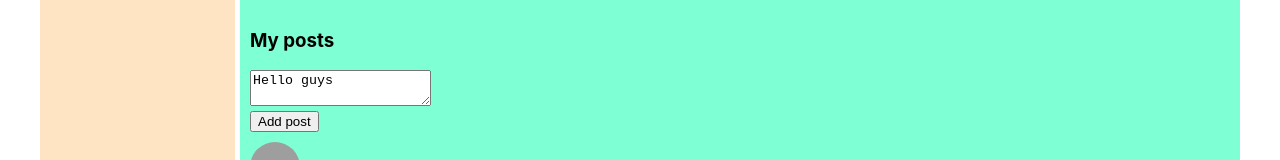
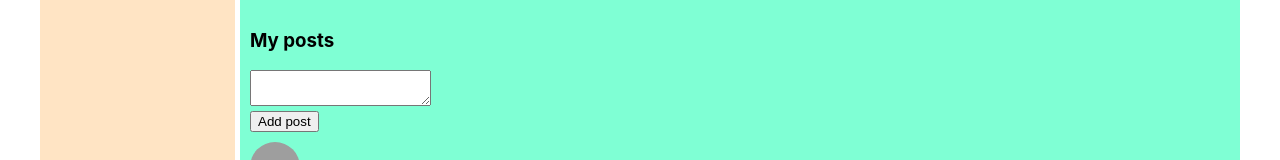
Before and after one commit to Ilya030290/Social_network, a React (Create React App) app: page /profile in a window 1280 px wide. Shown: the part 419-579 px from the top of the page. Built offline with nearby package versions, Linux system fonts and the light colour scheme; grey boxes are pictures that could not be loaded.

Commit message:
Modified callbacks for addPost and updatePost

```diff
--- a/src/App.tsx
+++ b/src/App.tsx
@@ -24,7 +24,7 @@ type AppPropsType = {
             dialogs: Array<DialogItemPropsType>
         }
     },
-    addPost: (postMessage: string) => void,
+    addPost: () => void,
     updateNewPostText: (newText: string) => void
 }
 
--- a/src/components/Profile/MyPosts/MyPosts.tsx
+++ b/src/components/Profile/MyPosts/MyPosts.tsx
@@ -5,28 +5,23 @@ import Post, {PostPropsType} from "./Post/Post";
 type MyPostsPropsType = {
     posts: Array<PostPropsType>,
     newPostText: string,
-    addPost: (postMessage: string) => void,
+    addPost: () => void,
     updateNewPostText: (newText: string) => void
 }
 
 const MyPosts = (props: MyPostsPropsType) => {
     const postElements = props.posts.map(p => <Post id={p.id} message={p.message} likeCount={p.likeCount}/>);
 
-    const newPostElement = React.useRef<HTMLTextAreaElement | null>(null);
+    const newPostElement = React.createRef<HTMLTextAreaElement>();
 
     const addPost = () => {
-        let text = newPostElement.current?.value;
-        if (text) {
-            props.addPost(text)
-        }
-        /*if (newPostElement.current) newPostElement.current.value = '';*/
+            props.addPost()
     }
 
     const onPostChange = () => {
-        let text = newPostElement.current?.value;
-        if (text) {
+        let text = newPostElement.current!.value;
             props.updateNewPostText(text)
-        }
+
     }
         return (
             <div className={s.postsBlock}>
--- a/src/components/Profile/Profile.tsx
+++ b/src/components/Profile/Profile.tsx
@@ -8,7 +8,7 @@ type ProfilePropsType = {
         posts: Array<PostPropsType>,
         newPostText: string
     },
-    addPost: (postMessage: string) => void,
+    addPost: () => void,
     updateNewPostText: (newText: string) => void
 }
 
--- a/src/index.tsx
+++ b/src/index.tsx
@@ -1,11 +1,35 @@
 import './index.css';
-import reportWebVitals from './reportWebVitals';
-import {rerenderEntireTree} from "./render";
-import {state} from "./redux/state";
+import {addPost, state, subscribe, updateNewPostText} from "./redux/state";
+import {PostPropsType} from "./components/Profile/MyPosts/Post/Post";
+import {MessagePropsType} from "./components/Dialogs/Message/Message";
+import {DialogItemPropsType} from "./components/Dialogs/DialogItem/DialogItem";
+import ReactDOM from "react-dom";
+import App from "./App";
+import React from "react";
+
+export type statePropsType = {
+    profilePage: {
+        posts: Array<PostPropsType>,
+        newPostText: string
+    },
+    dialogsPage: {
+        messages: Array<MessagePropsType>,
+        dialogs: Array<DialogItemPropsType>
+    }
+};
+
+
+let rerenderEntireTree = (state: statePropsType) => {
+    ReactDOM.render(
+        <App state={state} addPost={addPost} updateNewPostText={updateNewPostText}/>,
+        document.getElementById('root')
+    );
+}
 
 rerenderEntireTree(state);
 
-// If you want to start measuring performance in your app, pass a function
-// to log results (for example: reportWebVitals(console.log))
-// or send to an analytics endpoint. Learn more: https://bit.ly/CRA-vitals
-reportWebVitals();
+subscribe(rerenderEntireTree);
+
+
+
+/*reportWebVitals();*/
--- a/src/redux/state.tsx
+++ b/src/redux/state.tsx
@@ -1,5 +1,9 @@
-import {rerenderEntireTree} from "../render";
+import {statePropsType} from "../index";
 
+
+let rerenderEntireTree = (props: statePropsType) => {
+
+}
 
 export let state = {
     profilePage: {
@@ -7,7 +11,7 @@ export let state = {
             {id: 1, message: 'My first post', likeCount: 13},
             {id: 2, message: 'I want to be a frontend developer', likeCount: 15}
         ],
-        newPostText: 'Hello guys'
+        newPostText: ''
     },
     dialogsPage: {
         messages: [
@@ -44,3 +48,7 @@ export const updateNewPostText = (newText: string) => {
     state.profilePage.newPostText = newText;
     rerenderEntireTree(state);
 }
+
+export const subscribe = (observer: any) => {
+    rerenderEntireTree = observer;
+}
--- a/src/render.tsx
+++ /dev/null
@@ -1,26 +0,0 @@
-import ReactDOM from "react-dom";
-import App from "./App";
-import {addPost, updateNewPostText} from "./redux/state";
-import React from "react";
-import {PostPropsType} from "./components/Profile/MyPosts/Post/Post";
-import {MessagePropsType} from "./components/Dialogs/Message/Message";
-import {DialogItemPropsType} from "./components/Dialogs/DialogItem/DialogItem";
-
-type statePropsType = {
-    profilePage: {
-        posts: Array<PostPropsType>,
-        newPostText: string
-    },
-    dialogsPage: {
-        messages: Array<MessagePropsType>,
-        dialogs: Array<DialogItemPropsType>
-    }
-};
-
-
-export const rerenderEntireTree = (state: statePropsType) => {
-    ReactDOM.render(
-        <App state={state} addPost={addPost} updateNewPostText={updateNewPostText}/>,
-        document.getElementById('root')
-    );
-}
```
